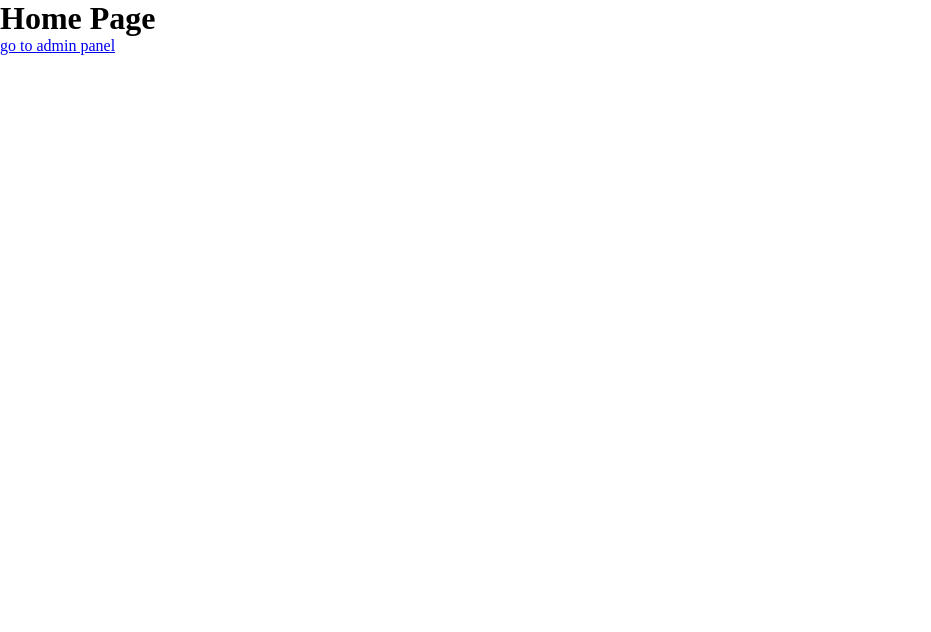
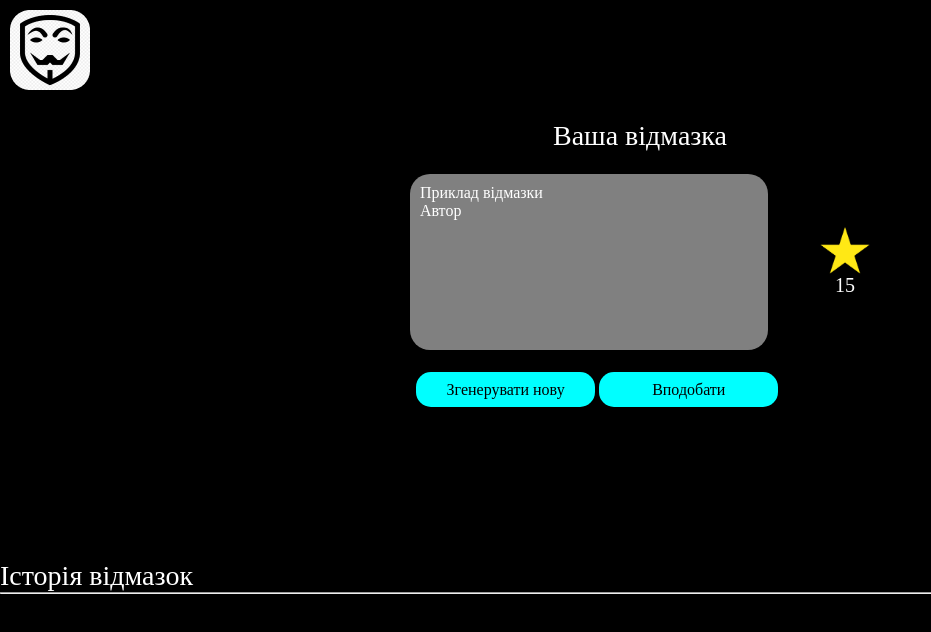
Before and after one commit to xXFeNiksXx/creator-excuse, a website: page public/index.html in a window 1280 px wide. Shown: the whole page, without its empty margins (0-931 px from the left). Drawn offline with nearby package versions, Linux system fonts and the light colour scheme; no server answers.

Commit message:
add html and styles

```diff
--- a/public/index.html
+++ b/public/index.html
@@ -7,12 +7,35 @@
     <link rel="stylesheet" href="./style.css">
     <script src='https://cdnjs.cloudflare.com/ajax/libs/axios/1.7.2/axios.js' integrity='sha512-vHNHepeQWwAggJlhEk932jRS5sNdn/Nn4F+w4TpXW5dA+04qnd3e7YpfXo6auWhFG6z3FVhmScG4ovtF+qYeZw==' crossorigin='anonymous'></script>
     <script src='https://cdnjs.cloudflare.com/ajax/libs/jquery/3.7.1/jquery.js' integrity='sha512-+k1pnlgt4F1H8L7t3z95o3/KO+o78INEcXTbnoJQ/F2VqDVhWoaiVml/OEHv9HsVgxUaVW+IbiZPUJQfF/YxZw==' crossorigin='anonymous'></script>
+    <link href="https://fonts.googleapis.com/css?family=Montserrat:100,200,300,regular,500,600,700,800,900,100italic,200italic,300italic,italic,500italic,600italic,700italic,800italic,900italic" rel="stylesheet" />
 </head>
 <body>
     <div class="wrap">
-        <h1>Home Page</h1>
-        <a href="./admin/index.html">go to admin panel</a>
-        <div class="excuseBox"></div>
+         <header>
+
+            <a href="./admin/index.html"> <img src="./img/admin.png" alt="admin" ></a>
+         </header>
+       <div class="generationBlock">
+        <p class="yourExcuse">Ваша відмазка</p>
+        <div class="excuseBox">
+            <div class="excuseArea">
+                <p>Приклад  відмазки</p>
+                <p>Автор</p>
+            </div>
+            <div class="excuseRate"><img src="./img/Star.png" alt="star">15</div>
+        </div>
+
+        <div class="btns">
+            <button class="generation">Згенерувати нову </button>
+            <button class="rating">Вподобати</button>
+        </div>
+       </div>
+       <div class="excuseHistory">
+        <p>Історія відмазок</p>
+        <hr>
+        <div class="excuses"></div>
+       </div>
+
     </div>
     <script src="./main.js"></script>
 </body>
--- a/public/style.css
+++ b/public/style.css
@@ -4,3 +4,77 @@
     box-sizing: border-box;
     font-family: 'Motserrat';
 }
+.wrap{
+    width: 100%;
+    min-height: 100vh;
+    background-color: #000;
+    color: #fff;
+    display: flex;
+    flex-direction: column;
+    align-items: center;
+}
+.wrap header{
+    width: 100%;
+    height: 15vh;
+    display: flex;
+    justify-content: flex-start;
+    padding: 10px;
+
+}
+.wrap .generationBlock{
+    width: 100%;
+    height: 55vh;
+    display: flex;
+    flex-direction: column;
+    align-items: center;
+    /* background-color: green; */
+
+}
+.wrap .generationBlock .yourExcuse{
+    font-size: 28px;
+}
+
+.wrap .generationBlock .excuseBox{
+    width: 40%;
+    height: 50%;
+    /* background-color: red; */
+    display: flex;
+    align-items: center;
+    justify-content: space-around;
+
+}
+.wrap .generationBlock .excuseBox .excuseArea{
+    width: 70%;
+    height: 80%;
+    background-color: gray;
+    border-radius: 20px;
+    padding: 10px;
+}
+.wrap .generationBlock .excuseBox .excuseRate{
+   display: flex;
+   flex-direction: column;
+   align-items: center;
+   font-size: 20px;
+}
+.wrap .generationBlock .excuseBox .excuseRate img{
+    width: 50px;
+}
+.wrap .generationBlock .btns {
+    width: 35%;
+    height: 20%;
+
+}
+.wrap .generationBlock .btns button{
+    width: 40%;
+    height: 40%;
+    background-color: aqua;
+    border-radius: 15px;
+    border: none;
+    font-size: 16px;
+
+}
+.wrap .excuseHistory{
+    width: 100%;
+    font-size: 28px;
+
+}
```
Also changed, not shown: public/img/Star.png (added), public/img/admin.png (added).
